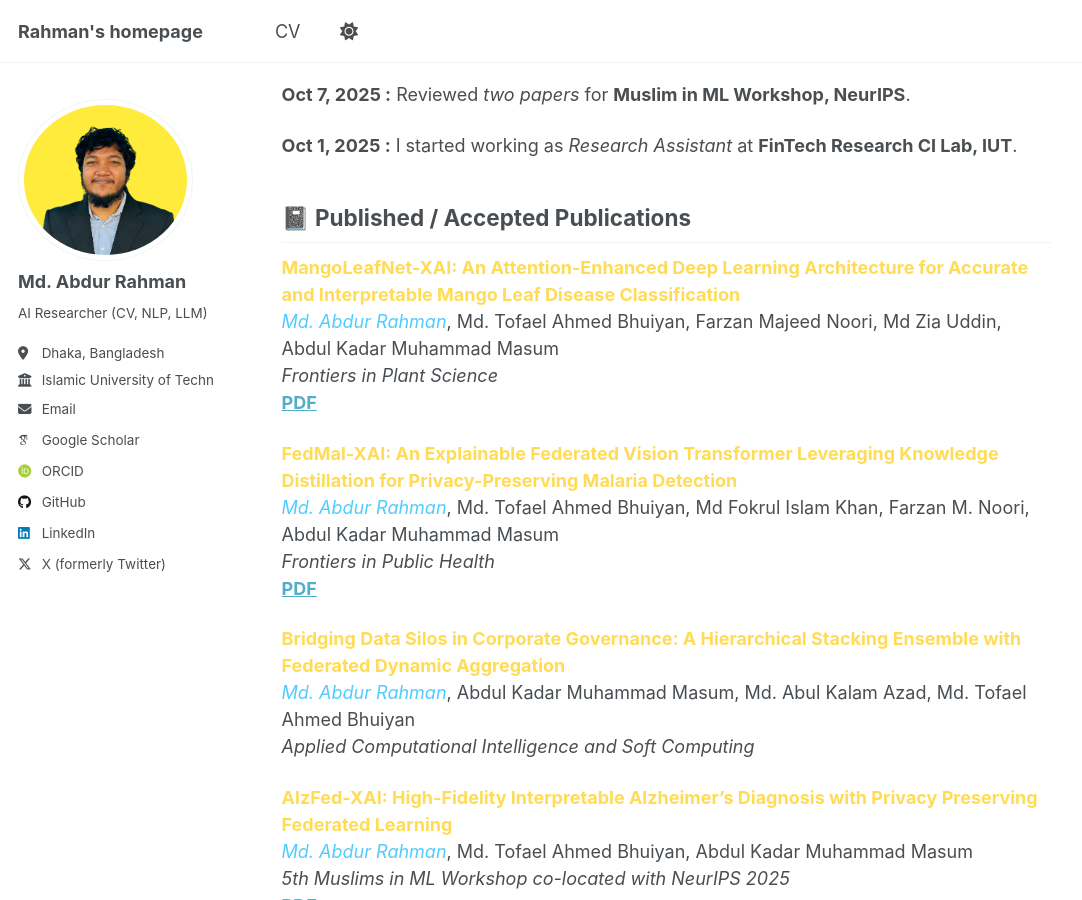
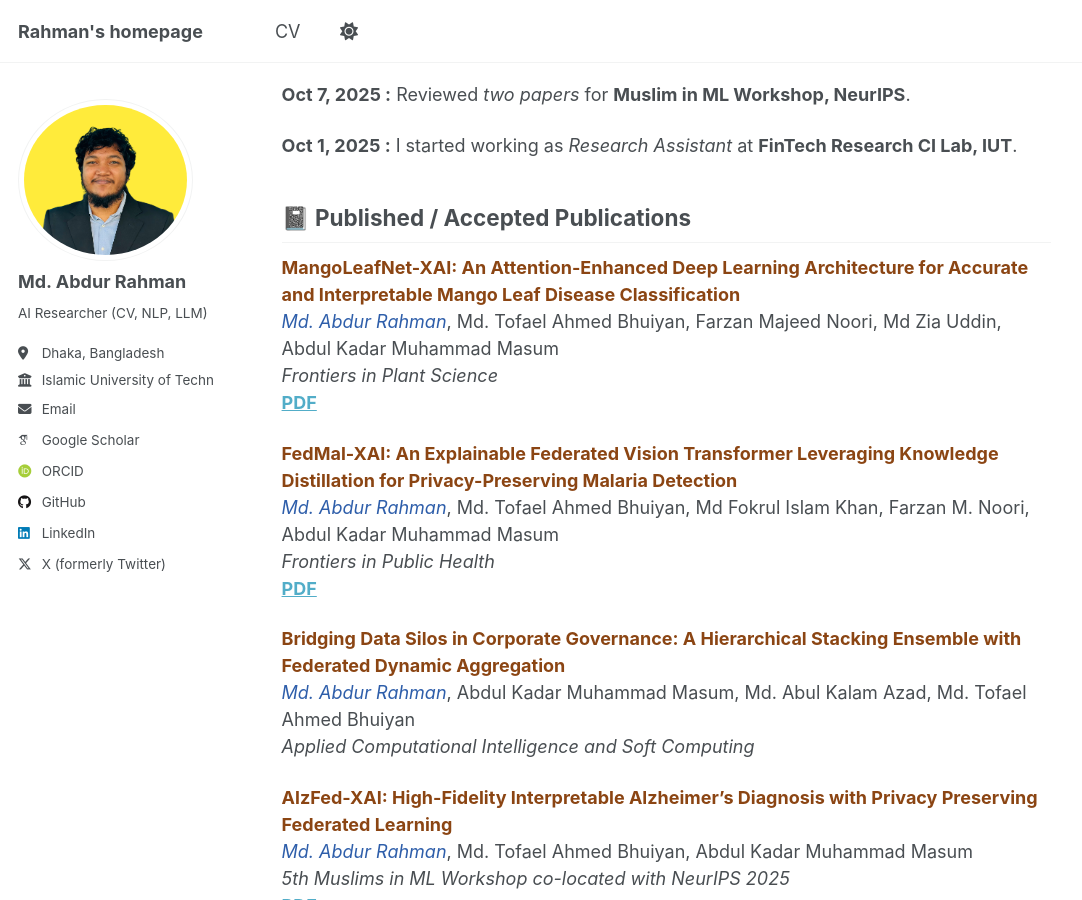
Before and after one commit to borhanitrash/borhanitrash.github.io, a Jekyll site: the page built from _pages/about.md, in a window 1280 px wide and 900 px high, scrolled down 1084 px. Shown: the whole window, without its empty margins (0-1082 px from the left). Built offline with Jekyll 4.4.1, drawn with Linux system fonts in a browser that asks for light colours; some web fonts are replaced; a script that is not in the unit is left out.

Commit message:
Refactor publication list for consistency and clarity
Updated publication entries with consistent formatting and corrected author highlights.

```diff
--- a/_pages/about.md
+++ b/_pages/about.md
@@ -35,97 +35,97 @@ My current goal is to publish impactful research papers in top-tier CORE A*/A co
 **Oct 1, 2025 :**   I started working as *Research Assistant* at **FinTech Research CI Lab, IUT**.
 
 ## 📓 Published / Accepted Publications
-<span style="color:#ffdb56;">**MangoLeafNet-XAI: An Attention-Enhanced Deep Learning Architecture for Accurate and Interpretable Mango Leaf Disease Classification**</span>
-<span style="color:#51ccff;">*Md. Abdur Rahman*</span>, Md. Tofael Ahmed Bhuiyan, Farzan Majeed Noori, Md Zia Uddin, Abdul Kadar Muhammad Masum
+<span style="color:#8B4513;">**MangoLeafNet-XAI: An Attention-Enhanced Deep Learning Architecture for Accurate and Interpretable Mango Leaf Disease Classification**</span>
+<span style="color:#2E5EAA;">*Md. Abdur Rahman*</span>, Md. Tofael Ahmed Bhuiyan, Farzan Majeed Noori, Md Zia Uddin, Abdul Kadar Muhammad Masum
 *Frontiers in Plant Science*
 [**PDF**](/files/mango.pdf)
 
-<span style="color:#ffdb56;">**FedMal-XAI: An Explainable Federated Vision Transformer Leveraging Knowledge Distillation for Privacy-Preserving Malaria Detection**</span>
-<span style="color:#51ccff;">*Md. Abdur Rahman*</span>, Md. Tofael Ahmed Bhuiyan, Md Fokrul Islam Khan, Farzan M. Noori, Abdul Kadar Muhammad Masum
+<span style="color:#8B4513;">**FedMal-XAI: An Explainable Federated Vision Transformer Leveraging Knowledge Distillation for Privacy-Preserving Malaria Detection**</span>
+<span style="color:#2E5EAA;">*Md. Abdur Rahman*</span>, Md. Tofael Ahmed Bhuiyan, Md Fokrul Islam Khan, Farzan M. Noori, Abdul Kadar Muhammad Masum
 *Frontiers in Public Health*
 [**PDF**](/files/fedmal.pdf)
 
-<span style="color:#ffdb56;">**Bridging Data Silos in Corporate Governance: A Hierarchical Stacking Ensemble with Federated Dynamic Aggregation**</span>
-<span style="color:#51ccff;">*Md. Abdur Rahman*</span>, Abdul Kadar Muhammad Masum, Md. Abul Kalam Azad, Md. Tofael Ahmed Bhuiyan
+<span style="color:#8B4513;">**Bridging Data Silos in Corporate Governance: A Hierarchical Stacking Ensemble with Federated Dynamic Aggregation**</span>
+<span style="color:#2E5EAA;">*Md. Abdur Rahman*</span>, Abdul Kadar Muhammad Masum, Md. Abul Kalam Azad, Md. Tofael Ahmed Bhuiyan
 *Applied Computational Intelligence and Soft Computing*
 
-<span style="color:#ffdb56;">**AlzFed-XAI: High-Fidelity Interpretable Alzheimer’s Diagnosis with Privacy Preserving Federated Learning**</span>
-<span style="color:#51ccff;">*Md. Abdur Rahman*</span>, Md. Tofael Ahmed Bhuiyan, Abdul Kadar Muhammad Masum
+<span style="color:#8B4513;">**AlzFed-XAI: High-Fidelity Interpretable Alzheimer's Diagnosis with Privacy Preserving Federated Learning**</span>
+<span style="color:#2E5EAA;">*Md. Abdur Rahman*</span>, Md. Tofael Ahmed Bhuiyan, Abdul Kadar Muhammad Masum
 *5th Muslims in ML Workshop co-located with NeurIPS 2025*
 [**PDF**](/files/AlzFed_XAI.pdf)
 
-<span style="color:#ffdb56;">**ChakmaBridge: A Five-Way Parallel Corpus for Navigating the Script Divide in an Endangered Language**</span>
-<span style="color:#51ccff;">*Md. Abdur Rahman*</span>, Md. Tofael Ahmed Bhuiyan, Abdul Kadar Muhammad Masum
+<span style="color:#8B4513;">**ChakmaBridge: A Five-Way Parallel Corpus for Navigating the Script Divide in an Endangered Language**</span>
+<span style="color:#2E5EAA;">*Md. Abdur Rahman*</span>, Md. Tofael Ahmed Bhuiyan, Abdul Kadar Muhammad Masum
 *Second Bangla Language Processing Workshop co-located with AACL-IJCNLP*
 [**PDF**](/files/ChakmaBridge [Camera Ready].pdf)
 
-<span style="color:#ffdb56;">**BhasaBodh: Bridging Bangla Dialects and Romanized Forms through Machine Translation**</span>
-Md. Tofael Ahmed Bhuiyan, <span style="color:#51ccff;">*Md. Abdur Rahman*</span>, Abdul Kadar Muhammad Masum
+<span style="color:#8B4513;">**BhasaBodh: Bridging Bangla Dialects and Romanized Forms through Machine Translation**</span>
+Md. Tofael Ahmed Bhuiyan, <span style="color:#2E5EAA;">*Md. Abdur Rahman*</span>, Abdul Kadar Muhammad Masum
 *Second Bangla Language Processing Workshop co-located with AACL-IJCNLP*
 [**PDF**](/files/BhashaBodh [Camera Ready].pdf)
 
-<span style="color:#ffdb56;">**Detecting Manipulation in Ukrainian Telegram: A Transformer-Based Approach to Technique Classification and Span Identification**</span>
-<span style="color:#51ccff;">*Md. Abdur Rahman*</span>, Md. Ashiqur Rahman
+<span style="color:#8B4513;">**Detecting Manipulation in Ukrainian Telegram: A Transformer-Based Approach to Technique Classification and Span Identification**</span>
+<span style="color:#2E5EAA;">*Md. Abdur Rahman*</span>, Md. Ashiqur Rahman
 *Proceedings of the Fourth Ukrainian Natural Language Processing Workshop (UNLP 2025), Association for Computational Linguistics*
 [**PDF**](/files/UNLP Workshop ACL 25.pdf)
 
-<span style="color:#ffdb56;">**MRAViT-XAI: A Novel Multi-Resolution Attention Vision Transformer Framework with Explainable AI for Enhanced Lung and Colon Cancer Classification**</span>
-<span style="color:#51ccff;">*Md. Abdur Rahman*</span>, Sabik Aftahee, Lamim Zakir Pronay, Md. Ashiqur Rahman
+<span style="color:#8B4513;">**MRAViT-XAI: A Novel Multi-Resolution Attention Vision Transformer Framework with Explainable AI for Enhanced Lung and Colon Cancer Classification**</span>
+<span style="color:#2E5EAA;">*Md. Abdur Rahman*</span>, Sabik Aftahee, Lamim Zakir Pronay, Md. Ashiqur Rahman
 *IEEE International Conference on Quantum Photonics, Artificial Intelligence, and Networking (QPAIN)*
 [**PDF**](/files/MRAViT XAI IEEE QPAIN 25.pdf)
 
-<span style="color:#ffdb56;">**FAKD-XAI: Feature-Aligned Knowledge Distillation with Explainable AI for Efficient Brain Tumor Classification**</span>
-<span style="color:#51ccff;">*Md. Abdur Rahman*</span>, Sabik Aftahee, Md. Ashiqur Rahman, Lamim Zakir Pronay
+<span style="color:#8B4513;">**FAKD-XAI: Feature-Aligned Knowledge Distillation with Explainable AI for Efficient Brain Tumor Classification**</span>
+<span style="color:#2E5EAA;">*Md. Abdur Rahman*</span>, Sabik Aftahee, Md. Ashiqur Rahman, Lamim Zakir Pronay
 *International Conference on Data Science, AI and Applications (ICDSAIA)*
 [**PDF**](/files/FAKD_XAI ICDSAIA 25.pdf)
 
-<span style="color:#ffdb56;">**SmolLab SEU at BEA 2025 Shared Task: A Transformer-Based Framework for Multi-Track Pedagogical Evaluation of AI-Powered Tutors**</span>
-<span style="color:#51ccff;">*Md. Abdur Rahman*</span>, Md. Al Amin, Sabik Aftahee, Muhammad Junayed, Md. Ashiqur Rahman
+<span style="color:#8B4513;">**SmolLab SEU at BEA 2025 Shared Task: A Transformer-Based Framework for Multi-Track Pedagogical Evaluation of AI-Powered Tutors**</span>
+<span style="color:#2E5EAA;">*Md. Abdur Rahman*</span>, Md. Al Amin, Sabik Aftahee, Muhammad Junayed, Md. Ashiqur Rahman
 *Proceedings of the 20th Workshop on Innovative Use of NLP for Building Educational Applications (BEA 2025), Association for Computational Linguistics*
 [**PDF**](/files/BEA Workshop ACL 25.pdf)
 
-<span style="color:#ffdb56;">**SmolLab SEU at MAHED 2025: Do Arabic-Native Encoders Surpass Multilingual Models in Detecting the Nuances of Hope, Hate, and Emotion?**</span>
-<span style="color:#51ccff;">*Md. Abdur Rahman*</span>, Md. Sabbir Dewan, Md. Tofael Ahmed Bhuiyan, Md. Ashiqur Rahman
+<span style="color:#8B4513;">**SmolLab SEU at MAHED 2025: Do Arabic-Native Encoders Surpass Multilingual Models in Detecting the Nuances of Hope, Hate, and Emotion?**</span>
+<span style="color:#2E5EAA;">*Md. Abdur Rahman*</span>, Md. Sabbir Dewan, Md. Tofael Ahmed Bhuiyan, Md. Ashiqur Rahman
 *Proceedings of the Third Arabic Natural Language Processing Conference (ArabicNLP 2025), Empirical Methods in Natural Language Processing (EMNLP 2025)*
 [**PDF**](/files/17_SmolLab_SEU_at_MAHED_2025_D.pdf)
 
-<span style="color:#ffdb56;">**FedAvg-ResNet50: Privacy-Preserving Explainable Acute Leukemia Classification**</span>
-Md. Tofael Ahmed Bhuiyan, <span style="color:#51ccff;">*Md. Abdur Rahman*</span>, Zakir Hossain, Md. Fokrul Islam Khan, Abdul Kadar Muhammad Masum
+<span style="color:#8B4513;">**FedAvg-ResNet50: Privacy-Preserving Explainable Acute Leukemia Classification**</span>
+Md. Tofael Ahmed Bhuiyan, <span style="color:#2E5EAA;">*Md. Abdur Rahman*</span>, Zakir Hossain, Md. Fokrul Islam Khan, Abdul Kadar Muhammad Masum
 *5th International Conference on Applied Intelligence and Informatics (AII 2025, USA)*
 [**PDF**](/files/Leukemia using FedAvg+ResNet50 AII25 .pdf)
 
-<span style="color:#ffdb56;">**PneumoniaXAttnNet: An Attention-Driven Xception Framework for Accurate Pneumonia Classification with XAI**</span>
-Tanvir Ahmed, <span style="color:#51ccff;">*Md. Abdur Rahman*</span>, Md. Delower Hossain, Yousuf Howlader, Md. Mahi Uddin, Md. Tajuddin, Md. Illeas Hossain, Md. Mijanur Rahman
+<span style="color:#8B4513;">**PneumoniaXAttnNet: An Attention-Driven Xception Framework for Accurate Pneumonia Classification with XAI**</span>
+Tanvir Ahmed, <span style="color:#2E5EAA;">*Md. Abdur Rahman*</span>, Md. Delower Hossain, Yousuf Howlader, Md. Mahi Uddin, Md. Tajuddin, Md. Illeas Hossain, Md. Mijanur Rahman
 *2nd IEEE Conference on Computing Applications and Systems (COMPAS 2025)*
 [**PDF**](/files/Lung_Pneumonia__Review final.pdf)
 
-<span style="color:#ffdb56;">**CerviTrans-XAI: An Explainable Vision Transformer Ensemble for Accurate Cervical Cancer Classification**</span>
-Md. Delower Hossain, Md. Mijanur Rahman, <span style="color:#51ccff;">*Md. Abdur Rahman*</span>, Tanvir Ahmed, Sujay Dhar, Ornab Biswass
+<span style="color:#8B4513;">**CerviTrans-XAI: An Explainable Vision Transformer Ensemble for Accurate Cervical Cancer Classification**</span>
+Md. Delower Hossain, Md. Mijanur Rahman, <span style="color:#2E5EAA;">*Md. Abdur Rahman*</span>, Tanvir Ahmed, Sujay Dhar, Ornab Biswass
 *2nd IEEE Conference on Computing Applications and Systems (COMPAS 2025)*
 [**PDF**](/files/Cervical final.pdf)
 
-<span style="color:#ffdb56;">**Advancing Military Cybersecurity: A Scalable Ensemble Network Intrusion Detection System Framework with SHAP Analysis for Military Operations**</span>
-Md. Tofael Ahmed Bhuiyan, <span style="color:#51ccff;">*Md. Abdur Rahman*</span>, Prof. Dr. Abdul Kadar Muhammad Masum, Arif Hossen, Md Ruhul Rabbi
+<span style="color:#8B4513;">**Advancing Military Cybersecurity: A Scalable Ensemble Network Intrusion Detection System Framework with SHAP Analysis for Military Operations**</span>
+Md. Tofael Ahmed Bhuiyan, <span style="color:#2E5EAA;">*Md. Abdur Rahman*</span>, Prof. Dr. Abdul Kadar Muhammad Masum, Arif Hossen, Md Ruhul Rabbi
 *6th IEEE International Conference on Telecommunications and Photonics (ICTP 2025)*
 [**PDF**](/files/BUET ICTP 2025 orginal.pdf)
 
-<span style="color:#ffdb56;">**DeepSea-Net: A YOLO Based Framework for Real-Time Detection and Classification of Underwater Plastic Pollution**</span>
-Progga Parmita Roy, Sabbir Sarder Munna, Md. Sazed Ul Karim, <span style="color:#51ccff;">*Md. Abdur Rahman*</span>, Md. Tofael Ahmed Bhuiyan, Md. Joseb Siddique Siam
+<span style="color:#8B4513;">**DeepSea-Net: A YOLO Based Framework for Real-Time Detection and Classification of Underwater Plastic Pollution**</span>
+Progga Parmita Roy, Sabbir Sarder Munna, Md. Sazed Ul Karim, <span style="color:#2E5EAA;">*Md. Abdur Rahman*</span>, Md. Tofael Ahmed Bhuiyan, Md. Joseb Siddique Siam
 *2025 IEEE 7th International Conference on Sustainable Technologies for Industry 5.0 (STI 2025)*
 [**PDF**](/files/DeepSea_Net.pdf)
 
-<span style="color:#ffdb56;">**SmolLab SEU at CheckThat! 2025: How Well Do Multilingual Transformers Transfer Across News Domains for Cross-lingual Subjectivity Detection?**</span>
-<span style="color:#51ccff;">*Md. Abdur Rahman*</span>, Md. Al Amin, Md. Sabbir Dewan, Md. Jahid Hasan, Md. Ashiqur Rahman
+<span style="color:#8B4513;">**SmolLab SEU at CheckThat! 2025: How Well Do Multilingual Transformers Transfer Across News Domains for Cross-lingual Subjectivity Detection?**</span>
+<span style="color:#2E5EAA;">*Md. Abdur Rahman*</span>, Md. Al Amin, Md. Sabbir Dewan, Md. Jahid Hasan, Md. Ashiqur Rahman
 *CheckThat! Lab Workshop, 16th Conference and Labs of the Evaluation Forum*
 [**PDF**](/files/CheckThat Lab_at_CLEF_2025.pdf)
 
-<span style="color:#ffdb56;">**Hinterwelt@LT-EDI 2025: A Transformer-Based Approach for Identifying Racial Hoaxes in Code-Mixed Hindi-English Social Media Narratives**</span>
-<span style="color:#51ccff;">*Md. Abdur Rahman*</span>, Md. Al Amin, Sabik Aftahee, Md. Ashiqur Rahman
+<span style="color:#8B4513;">**Hinterwelt@LT-EDI 2025: A Transformer-Based Approach for Identifying Racial Hoaxes in Code-Mixed Hindi-English Social Media Narratives**</span>
+<span style="color:#2E5EAA;">*Md. Abdur Rahman*</span>, Md. Al Amin, Sabik Aftahee, Md. Ashiqur Rahman
 *LT-EDI Workshop, 5th Conference on Language, Data and Knowledge*
 [**PDF**](/files/SOCIAL_MEDIA LDK 25.pdf)
 
-<span style="color:#ffdb56;">**Hinterwelt@LT-EDI 2025: A Transformer-Based Detection of Caste and Migration Hate Speech in Tamil Social Media**</span>
-Md. Al Amin∗, Sabik Aftahee∗, <span style="color:#51ccff;">*Md. Abdur Rahman*</span>∗, Md. Sajid Hossain Khan, Md. Ashiqur Rahman
+<span style="color:#8B4513;">**Hinterwelt@LT-EDI 2025: A Transformer-Based Detection of Caste and Migration Hate Speech in Tamil Social Media**</span>
+Md. Al Amin∗, Sabik Aftahee∗, <span style="color:#2E5EAA;">*Md. Abdur Rahman*</span>∗, Md. Sajid Hossain Khan, Md. Ashiqur Rahman
 *LT-EDI Workshop, 5th Conference on Language, Data and Knowledge*
 ∗Authors contributed equally to this work.
 [**PDF**](/files/Caste_Tamil LDK 25.pdf)
@@ -133,10 +133,10 @@ Md. Al Amin∗, Sabik Aftahee∗, <span style="color:#51ccff;">*Md. Abdur Rahman
 
 ## 📘 Under Review Publications
 
-<span style="color:#ffdb56;">**BEACON: A Novel Cross-Modal Architecture for High-Precision and Explainable Brain Tumor Classification Using Medical-Specific Attention**</span>
-<span style="color:#51ccff;">*1st Author*</span>
+<span style="color:#8B4513;">**BEACON: A Novel Cross-Modal Architecture for High-Precision and Explainable Brain Tumor Classification Using Medical-Specific Attention**</span>
+<span style="color:#2E5EAA;">*1st Author*</span>
 *Submitted to International Journal of Intelligent Systems (Q1 Journal)*
 
-<span style="color:#ffdb56;">**HybridTransUNet: Fusing Vision Transformers with Attentive U-Net for Accurate and Interpretable Brain Tumor Segmentation**</span>
-<span style="color:#51ccff;">*1st Author*</span>
+<span style="color:#8B4513;">**HybridTransUNet: Fusing Vision Transformers with Attentive U-Net for Accurate and Interpretable Brain Tumor Segmentation**</span>
+<span style="color:#2E5EAA;">*1st Author*</span>
 *Submitted to International Journal of Intelligent Systems (Q1 Journal)*
```
